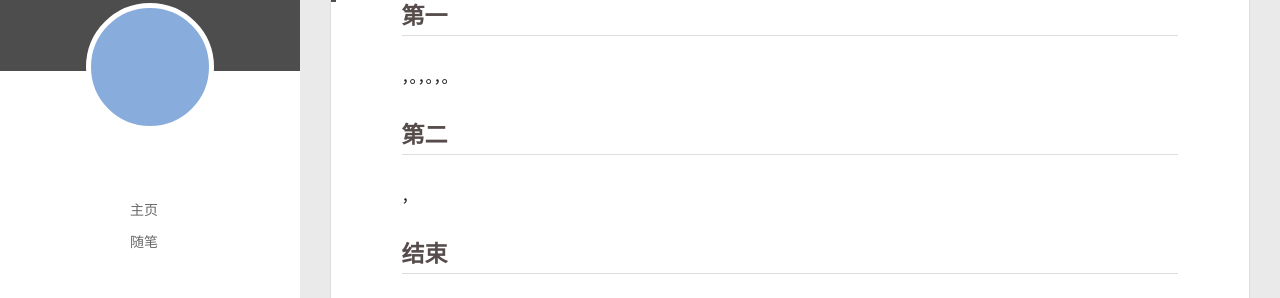
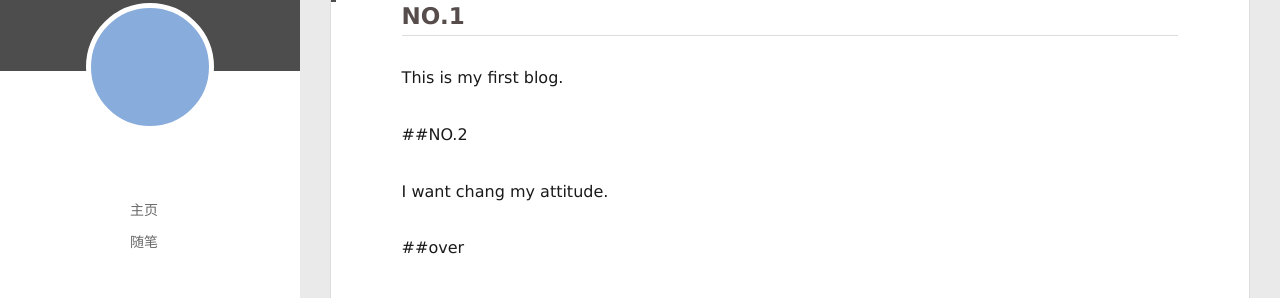
Before and after one commit to 0xiu0/0xiu0.github.io, a plain HTML site: page 2021/01/17/wode/index.html in a window 1280 px wide. Shown: the part 109-407 px from the top of the page. Drawn offline with Linux system fonts and the light colour scheme; no server answers.

Commit message:
Site updated: 2021-01-18 19:44:02

```diff
--- a/2021/01/17/wode/index.html
+++ b/2021/01/17/wode/index.html
@@ -8,15 +8,15 @@
   <link rel="dns-prefetch" href="http://example.com">
   <title>wode | Hexo</title>
   <meta name="viewport" content="width=device-width, initial-scale=1, maximum-scale=1">
-  <meta name="description" content="第一，。，。，。 第二， 结束">
+  <meta name="description" content="NO.1This is my first blog. ##NO.2 I want chang my attitude. ##over">
 <meta property="og:type" content="article">
 <meta property="og:title" content="wode">
 <meta property="og:url" content="http://example.com/2021/01/17/wode/index.html">
 <meta property="og:site_name" content="Hexo">
-<meta property="og:description" content="第一，。，。，。 第二， 结束">
+<meta property="og:description" content="NO.1This is my first blog. ##NO.2 I want chang my attitude. ##over">
 <meta property="og:locale" content="en_US">
 <meta property="article:published_time" content="2021-01-17T13:11:44.000Z">
-<meta property="article:modified_time" content="2021-01-17T13:14:25.888Z">
+<meta property="article:modified_time" content="2021-01-18T11:42:57.678Z">
 <meta property="article:author" content="John Doe">
 <meta name="twitter:card" content="summary">
 
@@ -174,9 +174,11 @@
 
     <div class="article-entry" itemprop="articleBody">
 
-        <h2 id="第一"><a href="#第一" class="headerlink" title="第一"></a>第一</h2><p>，。，。，。</p>
-<h2 id="第二"><a href="#第二" class="headerlink" title="第二"></a>第二</h2><p>，</p>
-<h2 id="结束"><a href="#结束" class="headerlink" title="结束"></a>结束</h2>
+        <h2 id="NO-1"><a href="#NO-1" class="headerlink" title="NO.1"></a>NO.1</h2><p>This is my first blog.</p>
+<p>##NO.2</p>
+<p>I want chang my attitude.</p>
+<p>##over</p>
+
 
 
 
```
Also changed, not shown: index.html (+5 -3 lines).
